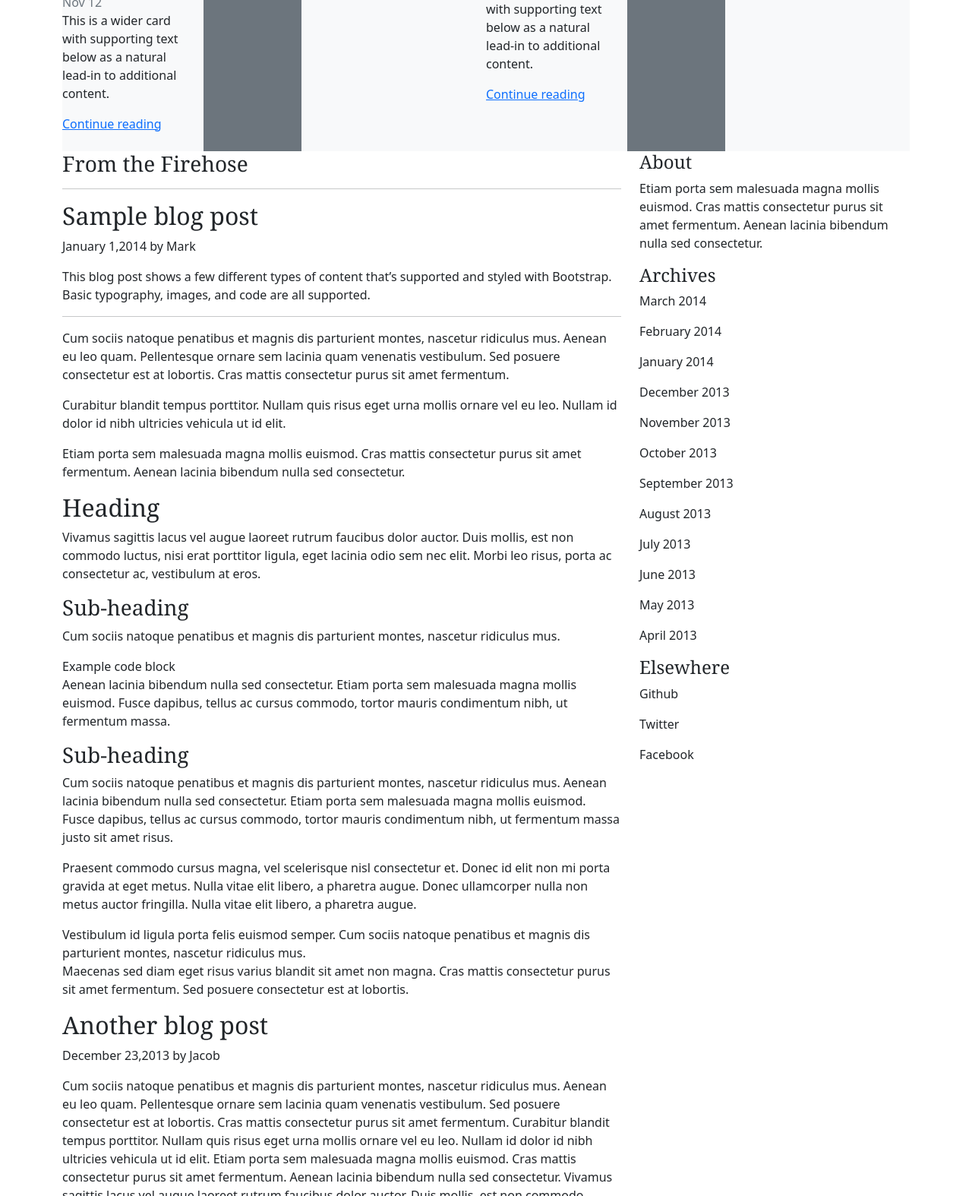
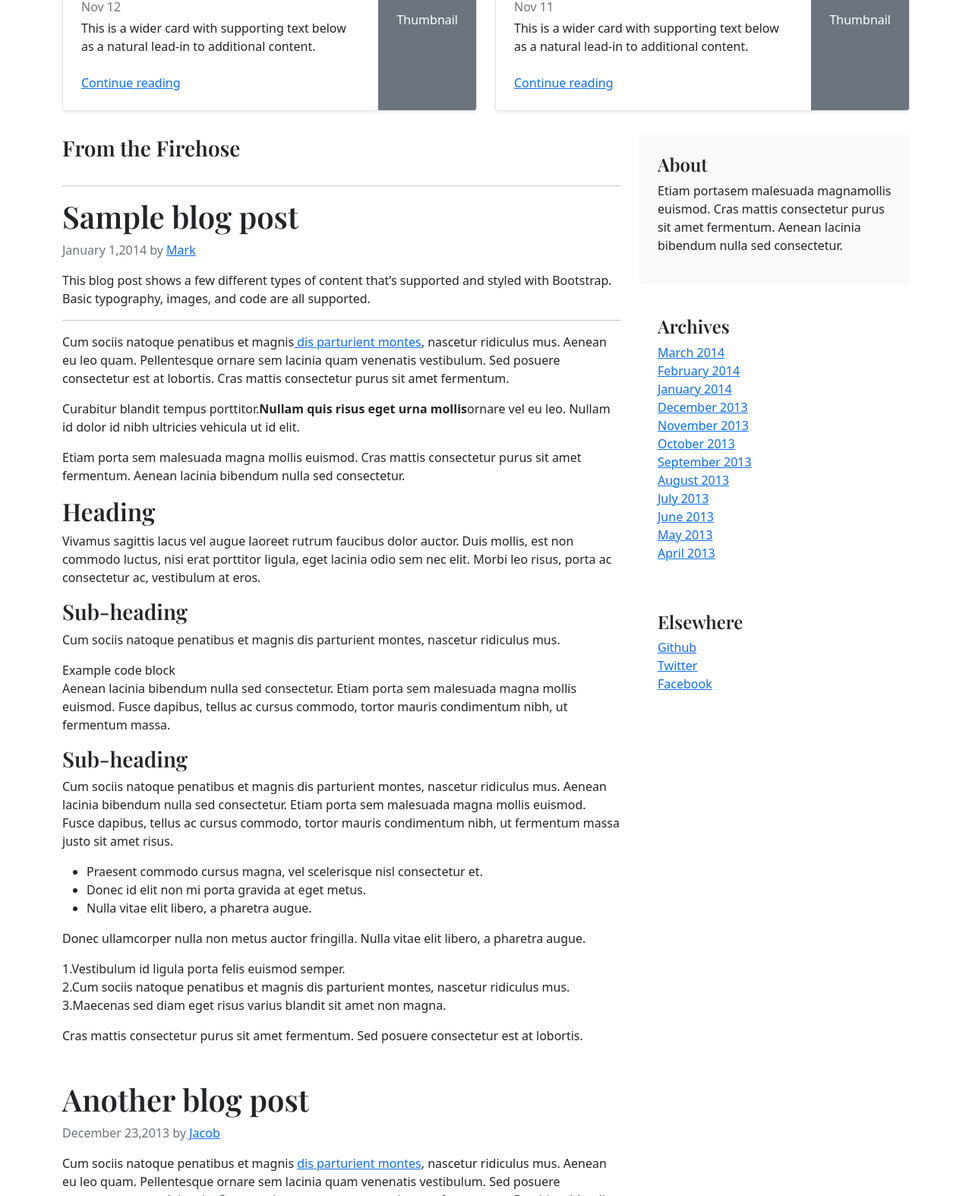
Before and after one commit to ErinisC/Bootstrap5-week2, a plain HTML site: page w2.hw/index.html in a window 1280 px wide. Shown: the part 643-2217 px from the top of the page at 76% size. Drawn offline with nearby package versions, Linux system fonts and the light colour scheme.

Commit message:
[Add] finish the blog.

```diff
--- a/w2.hw/all.css
+++ b/w2.hw/all.css
@@ -148,11 +148,11 @@ h3,
 h4,
 h5,
 h6 {
-  font-family: "Playfair Display", Georgia, "Times New Roman";
+  font-family: 'Playfair Display', serif;
 }
 
 .blog-logo {
-  font-family: "Playfair Display", Georgia, "Times New Roman";
+  font-family: "Playfair Display", Georgia, "Times New Roman", serif;
   font-size: 2.25rem;
   font-weight: 600;
 }
@@ -160,3 +160,51 @@ h6 {
 .navbar > a {
   color: #6c757d;
 }
+
+.link-secondary > a {
+  color: #6c757d;
+}
+
+@media(min-width: 768px){
+  .display-4{
+    font-size: 3rem;
+  }
+}
+
+@media (min-width: 1200px) {
+  h3 {
+    font-size: 1.75rem;
+  }
+}
+
+p > span {
+  color: #0d6efd;
+  text-decoration: underline;
+}
+
+.btn-group > .btn {
+  margin-right: 0.35rem;
+}
+
+.btn-group {
+  margin-bottom: 4rem;
+}
+
+.about {
+  border-radius: 0.25rem;
+}
+
+.bg-light {
+  background-color: #f8f9fa;
+}
+
+.list-unstyled {
+  padding-left: 0;
+}
+
+.footer {
+  padding: 2.5rem 0;
+  color: #727272;
+  background-color: #f9f9f9;
+  border-top: 0.05rem solid #e5e5e5;
+}
--- a/w2.hw/index.html
+++ b/w2.hw/index.html
@@ -7,6 +7,8 @@
     <title>Week2</title>
     <link rel=stylesheet href="all.css">
     <link href="https://cdn.jsdelivr.net/npm/bootstrap@5.0.1/dist/css/bootstrap.min.css" rel="stylesheet" integrity="sha384-+0n0xVW2eSR5OomGNYDnhzAbDsOXxcvSN1TPprVMTNDbiYZCxYbOOl7+AMvyTG2x" crossorigin="anonymous">
+    <link rel="preconnect" href="https://fonts.gstatic.com">
+<link href="https://fonts.googleapis.com/css2?family=Playfair+Display:wght@600&display=swap" rel="stylesheet">
 </head>
 <body>
     <div class="container">
@@ -14,7 +16,7 @@
     <!-- header area -->
         <div class="header">
             <div class="row flex-nowrap justify-content-between align-items-center">
-                <div class="col-4">
+                <div class="col-4 link-secondary">
                     <a href="#">Subscribe</a>
                 </div>
                 <div class="col-4 text-center fs-1 text">
@@ -47,10 +49,10 @@
             <div class="row">
                 <div class="col-12">
                     <div class="row">
-                        <div class="col-6">
-                            <h1>Title of a longer featured blog post</h1>
-                            <p>Multiple lines of text that form the lede, informing new readers quickly and efficiently about what’s most interesting in this post’s contents.</p>
-                            <span>Continue reading...</span>
+                        <div class="col-md-6">
+                            <h1 class="display-4 font-italic">Title of a longer featured blog post</h1>
+                            <p class="lead my-3">Multiple lines of text that form the lede, informing new readers quickly and efficiently about what’s most interesting in this post’s contents.</p>
+                            <span class="fw-bold">Continue reading...</span>
                         </div>
                         <div class="col-6"></div>
                     </div>
@@ -59,46 +61,52 @@
         </div>
 
 
-        <div class="row g-0 bg-light position-relative">
-            <div class="col-6 d-flex">
-                <div class="col-4 p-4 ps-md-0">
-                    <p>World</p>
-                    <h2 class="">Featured post</h2>
-                    <div class="mt-0 text-muted">Nov 12</div>
-                    <p>This is a wider card with supporting text below as a natural lead-in to additional content.</p>
+        <div class="row mb-2">
+            <div class="col-md-6">
+                <div class="row border rounded overflow-hidden shadow-sm g-0 flex-md-row position-relative mb-4">
+                    <div class="col p-4 d-flex flex-column position-static">
+                        <strong class="mb-2 text-primary">World</strong>
+                        <h3 class="mb-0">Featured post</h3>
+                        <div class="mt-0 mb-1 text-muted">Nov 12</div>
+                        <p class="mb-4">This is a wider card with supporting text below as a natural lead-in to additional content.</p>
                         <a href="#" class="stretched-link">Continue reading</a>
                     </div>
-                <div class="col-auto mb-md-0 p-md-4 bg-secondary">
-                    <a class="text-white" href="#">Thumbnail</a>
+                    <div class="col-auto mb-md-0 p-md-4 bg-secondary d-flex align-items-center">
+                        <a class="text-white text-decoration-none" href="#">Thumbnail</a>
                     </div>
                 </div>
-            <div class="col-6 d-flex">
-                <div class="col-4 p-4 ps-md-0">
-                    <p>Design</p>
-                    <h2 class="">Post title</h2>
-                    <div class="mt-0 text-muted">Nov 11</div>
-                    <p>This is a wider card with supporting text below as a natural lead-in to additional content.</p>
+            </div>
+            <div class="col-md-6">
+                <div class="row row border rounded overflow-hidden shadow-sm g-0 flex-md-row position-relative mb-4">
+                    <div class="col p-4 d-flex flex-column position-static">
+                        <strong class="mb-2 text-primary">Design</strong>
+                        <h3 class="mb-0">Post title</h3>
+                        <div class="mt-0 mb-1 text-muted">Nov 11</div>
+                        <p class="mb-4">This is a wider card with supporting text below as a natural lead-in to additional content.</p>
                         <a href="#" class="stretched-link">Continue reading</a>
                     </div>
-                <div class="col-auto mb-md-0 p-md-4 bg-secondary">
-                    <a class="text-white" href="#">Thumbnail</a>
+                    <div class="col-auto mb-md-0 p-md-4 bg-secondary d-flex align-items-center">
+                        <a class="text-white text-decoration-none" href="#">Thumbnail</a>
+                    </div>
                 </div>
             </div>
         </div>
 
         <div class="row">
             <div class="col-8">
-                <h3>From the Firehose</h3>
+                <h3 class="pb-3 mb-3">From the Firehose</h3>
                 <hr>
-                <h2>Sample blog post</h2>
-                <p>January 1,2014 by <span>Mark</span></p>
+                <article class="mb-5">
+                    <h1 class="">Sample blog post</h1>
+                    <p class="text-muted">January 1,2014 by <a href="#">Mark</a></p>
                     <p>This blog post shows a few different types of content that’s supported and styled with Bootstrap. Basic typography, images, and code are all supported.</p>
                     <hr>
-                <p>Cum sociis natoque penatibus et magnis dis parturient montes, nascetur ridiculus mus. Aenean eu leo quam. Pellentesque ornare sem lacinia quam venenatis vestibulum. Sed posuere consectetur est at lobortis. Cras mattis consectetur purus sit amet fermentum.</p>
+                    <p>Cum sociis natoque penatibus et magnis<a href="#"> dis parturient montes</a>, nascetur ridiculus mus. Aenean eu leo quam. Pellentesque ornare sem lacinia quam venenatis vestibulum. Sed posuere consectetur est at lobortis. Cras mattis consectetur purus sit amet fermentum.</p>
 
-                    <p>Curabitur blandit tempus porttitor. Nullam quis risus eget urna mollis ornare vel eu leo. Nullam id dolor id nibh ultricies vehicula ut id elit.</p>
+                        <p>Curabitur blandit tempus porttitor.<strong>Nullam quis risus eget urna mollis</strong>ornare vel eu leo. Nullam id dolor id nibh ultricies vehicula ut id elit.</p>
 
                         <p>Etiam porta sem malesuada magna mollis euismod. Cras mattis consectetur purus sit amet fermentum. Aenean lacinia bibendum nulla sed consectetur.</p>
+
                     <h2>Heading</h2>
                     <p>Vivamus sagittis lacus vel augue laoreet rutrum faucibus dolor auctor. Duis mollis, est non commodo luctus, nisi erat porttitor ligula, eget lacinia odio sem nec elit. Morbi leo risus, porta ac consectetur ac, vestibulum at eros.</p>
                     <h3>Sub-heading</h3>
@@ -109,66 +117,88 @@
 
                     <h3>Sub-heading</h3>
                     <p>Cum sociis natoque penatibus et magnis dis parturient montes, nascetur ridiculus mus. Aenean lacinia bibendum nulla sed consectetur. Etiam porta sem malesuada magna mollis euismod. Fusce dapibus, tellus ac cursus commodo, tortor mauris condimentum nibh, ut fermentum massa justo sit amet risus.</p>
+                    <ul style="list-style-type:disc;">
+                        <li>Praesent commodo cursus magna, vel scelerisque nisl consectetur et.
+                        </li>
+                        <li> Donec id elit non mi porta gravida at eget metus.
+                        </li>
+                        <li>Nulla vitae elit libero, a pharetra augue.
+                        </li>
+                    </ul>
 
-                <p>Praesent commodo cursus magna, vel scelerisque nisl consectetur et.
-                    Donec id elit non mi porta gravida at eget metus.
-                    Nulla vitae elit libero, a pharetra augue.
-                    Donec ullamcorper nulla non metus auctor fringilla. Nulla vitae elit libero, a pharetra augue.</p>
+                    <p>Donec ullamcorper nulla non metus auctor fringilla. Nulla vitae elit libero, a pharetra augue.</p>
 
-                <p>Vestibulum id ligula porta felis euismod semper.
-                    Cum sociis natoque penatibus et magnis dis parturient montes, nascetur ridiculus mus.<br>
-                    Maecenas sed diam eget risus varius blandit sit amet non magna.
-                    Cras mattis consectetur purus sit amet fermentum. Sed posuere consectetur est at lobortis.</p>
-                <h2>Another blog post</h2>
-                <p><span>December 23,2013 by Jacob</span></p>
-                <p>Cum sociis natoque penatibus et magnis dis parturient montes, nascetur ridiculus mus. Aenean eu leo quam. Pellentesque ornare sem lacinia quam venenatis vestibulum. Sed posuere consectetur est at lobortis. Cras mattis consectetur purus sit amet fermentum.
+                    <p>
+                        1.Vestibulum id ligula porta felis euismod semper.<br>
+                        2.Cum sociis natoque penatibus et magnis dis parturient montes, nascetur ridiculus mus.<br>
+                        3.Maecenas sed diam eget risus varius blandit sit amet non magna.
+                    </p>
+                    <p>Cras mattis consectetur purus sit amet fermentum. Sed posuere consectetur est at lobortis.</p>
+                </article>
+                <article class="mb-5">
+                    <h1>Another blog post</h1>
+                    <p class="text-muted">December 23,2013 by<a href="#"> Jacob</a></p>
+                    <p>Cum sociis natoque penatibus et magnis <a href="#">dis parturient montes</a>, nascetur ridiculus mus. Aenean eu leo quam. Pellentesque ornare sem lacinia quam venenatis vestibulum. Sed posuere consectetur est at lobortis. Cras mattis consectetur purus sit amet fermentum.
 
-                    Curabitur blandit tempus porttitor. Nullam quis risus eget urna mollis ornare vel eu leo. Nullam id dolor id nibh ultricies vehicula ut id elit.
+                        Curabitur blandit tempus porttitor.<strong>Nullam quis risus eget urna mollis </strong>ornare vel eu leo. Nullam id dolor id nibh ultricies vehicula ut id elit.
 
                         Etiam porta sem malesuada magna mollis euismod. Cras mattis consectetur purus sit amet fermentum. Aenean lacinia bibendum nulla sed consectetur.
 
                         Vivamus sagittis lacus vel augue laoreet rutrum faucibus dolor auctor. Duis mollis, est non commodo luctus, nisi erat porttitor ligula, eget lacinia odio sem nec elit. Morbi leo risus, porta ac consectetur ac, vestibulum at eros.</p>
-                <h2>New feature</h2>
-                <p><span>December 14, 2013 by Chris</span></p>
+                </article>
+                <article class="mb-5">
+                    <h1>New feature</h1>
+                    <p>December 14, 2013 by <a href="#">Chris</a></p>
                     <p>Cum sociis natoque penatibus et magnis dis parturient montes, nascetur ridiculus mus. Aenean lacinia bibendum nulla sed consectetur. Etiam porta sem malesuada magna mollis euismod. Fusce dapibus, tellus ac cursus commodo, tortor mauris condimentum nibh, ut fermentum massa justo sit amet risus.</p>
 
-                <p>Praesent commodo cursus magna, vel scelerisque nisl consectetur et.
-                    Donec id elit non mi porta gravida at eget metus.
-                    Nulla vitae elit libero, a pharetra augue.
-                    Etiam porta sem malesuada magna mollis euismod. Cras mattis consectetur purus sit amet fermentum. Aenean lacinia bibendum nulla sed consectetur.</p>
+                    <ul style="list-style-type: disc;">
+                        <li>Praesent commodo cursus magna, vel scelerisque nisl consectetur et.</li>
+                        <li>Donec id elit non mi porta gravida at eget metus.</li>
+                        <li>Nulla vitae elit libero, a pharetra augue.</li>
+                    </ul>
+
+                    <p>Etiam porta sem malesuada magna mollis euismod. Cras mattis consectetur purus sit amet fermentum. Aenean lacinia bibendum nulla sed consectetur.</p>
 
                     <p>Donec ullamcorper nulla non metus auctor fringilla. Nulla vitae elit libero, a pharetra augue.</p>
+                </article>
+
+
                 <div class="btn-group">
                     <a class="btn btn-outline-primary rounded-pill" href="#">Older</a>
-                    <a class="btn btn-outline-secondary disable rounded-pill" href="#">Newer</a>
+                    <a class="btn btn-outline-secondary disabled rounded-pill" href="#">Newer</a>
                 </div>
             </div>
 
             <div class="col-4">
-                <div class="about">
-                    <h4>About</h4>
-                    <p>Etiam porta sem malesuada magna mollis euismod. Cras mattis consectetur purus sit amet fermentum. Aenean lacinia bibendum nulla sed consectetur.</p>
+                <div class="about bg-light p-4 mb-3">
+                    <h4 class="font-italic">About</h4>
+                    <p>Etiam porta<em>sem malesuada magna</em>mollis euismod. Cras mattis consectetur purus sit amet fermentum. Aenean lacinia bibendum nulla sed consectetur.</p>
                 </div>
-                <div class="archives">
+                <div class="archives p-4">
                     <h4>Archives</h4>
-                    <p>March 2014</p>
-                    <p>February 2014</p>
-                    <p>January 2014</p>
-                    <p>December 2013</p>
-                    <p>November 2013</p>
-                    <p>October 2013</p>
-                    <p>September 2013</p>
-                    <p>August 2013</p>
-                    <p>July 2013</p>
-                    <p>June 2013</p>
-                    <p>May 2013</p>
-                    <p>April 2013</p>
+                    <ol class="list-unstyled">
+                        <li><a href="#">March 2014</a></li>
+                        <li><a href="#">February 2014</a></li>
+                        <li><a href="#">January 2014</a></li>
+                        <li><a href="#">December 2013</a></li>
+                        <li><a href="#">November 2013</a></li>
+                        <li><a href="#">October 2013</a></li>
+                        <li><a href="#">September 2013</a></li>
+                        <li><a href="#">August 2013</a></li>
+                        <li><a href="#">July 2013</a></li>
+                        <li><a href="#">June 2013</a></li>
+                        <li><a href="#">May 2013</a></li>
+                        <li><a href="#">April 2013</a></li>
+                    </ol>
                 </div>
-                <div class="elsewhere">
+                <div class="elsewhere p-4">
                     <h4>Elsewhere</h4>
-                    <p>Github</p>
-                    <p>Twitter</p>
-                    <p>Facebook</p>
+                    <ol class="list-unstyled">
+                        <li><a href="#">Github</a></li>
+                        <li><a href="#">Twitter</a></li>
+                        <li><a href="#">Facebook</a></li>
+                    </ol>
+
                 </div>
 
             </div>
@@ -176,10 +206,13 @@
     </div>
 
     <div class="container-fluid">
+        <div class="footer">
             <div class="row">
                 <div class="col-12 text-center">
-                <p>Blog template built for Bootstrap by @mdo</p>
-                <p>Back to top</p>
+                    <p>Blog template built for <a href="#">Bootstrap</a> by <a href="#">@mdo</a></p>
+
+                    <p><a href="#">Back to top</a></p>
+                </div>
             </div>
         </div>
     </div>
```
Also changed, not shown: w2.hw/Playfair_Display/OFL.txt (added), w2.hw/Playfair_Display/PlayfairDisplay-Italic-VariableFont_wght.ttf (added), w2.hw/Playfair_Display/PlayfairDisplay-VariableFont_wght.ttf (added), w2.hw/Playfair_Display/README.txt (added), w2.hw/Playfair_Display/static/PlayfairDisplay-Black.ttf (added), w2.hw/Playfair_Display/static/PlayfairDisplay-BlackItalic.ttf (added), w2.hw/Playfair_Display/static/PlayfairDisplay-Bold.ttf (added), w2.hw/Playfair_Display/static/PlayfairDisplay-BoldItalic.ttf (added), w2.hw/Playfair_Display/static/PlayfairDisplay-ExtraBold.ttf (added), w2.hw/Playfair_Display/static/PlayfairDisplay-ExtraBoldItalic.ttf (added), w2.hw/Playfair_Display/static/PlayfairDisplay-Italic.ttf (added), w2.hw/Playfair_Display/static/PlayfairDisplay-Medium.ttf (added), w2.hw/Playfair_Display/static/PlayfairDisplay-MediumItalic.ttf (added), w2.hw/Playfair_Display/static/PlayfairDisplay-Regular.ttf (added), 2 more files. Lines whose indentation alone changed are shown as unchanged.
